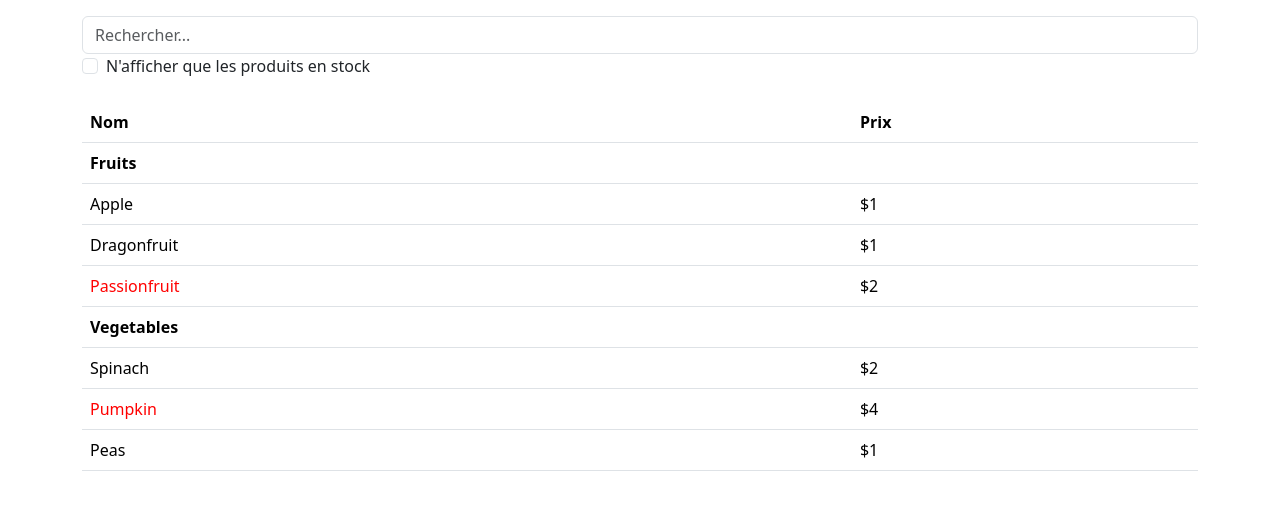
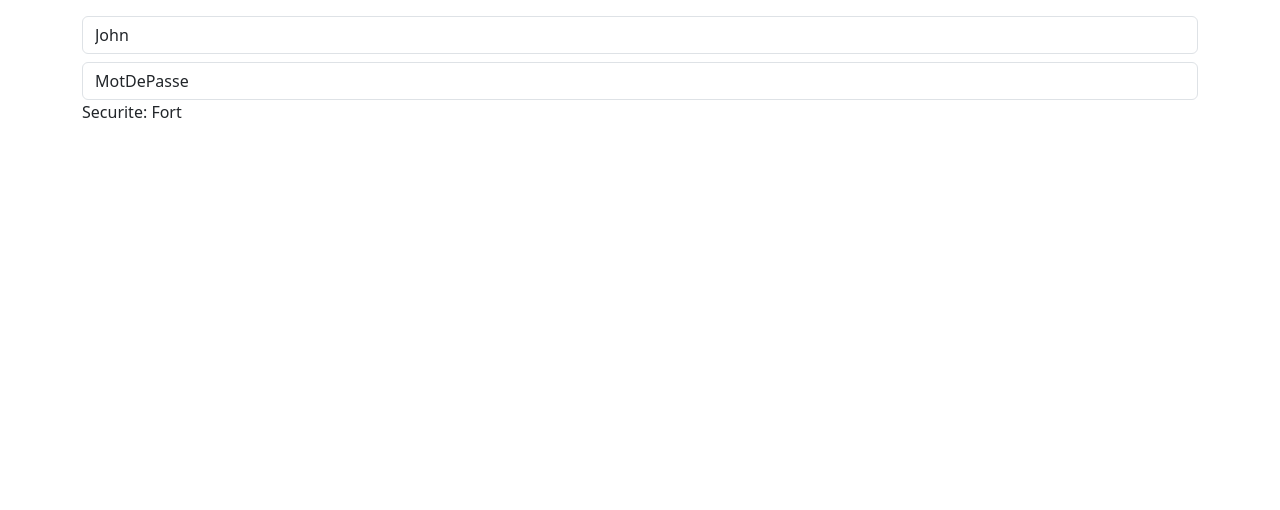
Before and after one commit to Mohamed-78/Formation-ReactJs, a React (Vite) app: page / in a window 1280 px wide. Shown: the top 510 px of the page. Built offline with nearby package versions, Linux system fonts and the light colour scheme.

Commit message:
Ajout du Hook useMemo

```diff
--- a/src/App.jsx
+++ b/src/App.jsx
@@ -1,84 +1,42 @@
-import { useState } from "react";
+import { useEffect, useMemo, useState } from "react";
 import { Checkbox } from "./components/forms/chexbox";
 import { ProductCategoryRow } from "./components/products/productCategoryRow";
 import { ProductRow } from "./components/products/productRow";
 import { Input } from "./components/forms/input";
 
-const PRODUCTS = [
-  { category: "Fruits", price: "$1", stocked: true, name: "Apple" },
-  { category: "Fruits", price: "$1", stocked: true, name: "Dragonfruit" },
-  { category: "Fruits", price: "$2", stocked: false, name: "Passionfruit" },
-  { category: "Vegetables", price: "$2", stocked: true, name: "Spinach" },
-  { category: "Vegetables", price: "$4", stocked: false, name: "Pumpkin" },
-  { category: "Vegetables", price: "$1", stocked: true, name: "Peas" },
-]
-
 function App() {
 
-  const [showStockedOnly, setShowStockedOnly] = useState(false)
-  const [search, setSearch] = useState('')
+  const [firstname, setFirstname] = useState('John')
+  const [password, setPassword] = useState('MotDePasse')
+  const security = useMemo(() =>{
+      return PasswordSecurity(password)
+  }, [password])
 
-  const visibleProduct = PRODUCTS.filter(product =>{
-    if(showStockedOnly && !product.stocked){
-      return false
-    }
-
-    if(search && !product.name.includes(search)){
-      return false
-    }
-
-    return true
-  })
-
-  return <div className="container my-3">
-      <SearchBar
-        search={search}
-        onSearchChange={setSearch}
-        showStockedOnly={showStockedOnly}
-        onStockedOnlyChange={setShowStockedOnly}
+  return <div className="container my-3 vstack gap-2">
+      <Input
+        label="Nom d'utilisateur"
+        value={firstname}
+        onChange={setFirstname}
       />
-      <ProductTable products={visibleProduct}/>
+      <div>
+        <Input
+          label="Password"
+          type="password"
+          value={password}
+          onChange={setPassword}
+        />
+        Securite: {security}
+      </div>
   </div>
 }
 
-function SearchBar({showStockedOnly, onStockedOnlyChange, search, onSearchChange}){
-  return <div>
-    <div className="mb-4">
-      <Input value={search} onChange={onSearchChange} placeholder="Rechercher..." />
-      <Checkbox
-        id="stocked"
-        checked={showStockedOnly}
-        onChange={onStockedOnlyChange}
-        label="N'afficher que les produits en stock"
-      />
-    </div>
-  </div>
-}
-
-function ProductTable({products}){
-
-  const rows = [];
-  let lastCategory = null
-
-  for (let product of products){
-    if(product.category !== lastCategory){
-      rows.push(<ProductCategoryRow key={product.category} name={product.category}/>)
-    }
-    lastCategory = product.category
-    rows.push(<ProductRow product={product} key={product.name}/>)
+function PasswordSecurity(password){
+  if(password.length <3){
+    return 'Faible'
+  } else if(password.length < 6){
+    return 'Moyen'
   }
-
-  return <table className="table">
-    <thead>
-      <tr>
-        <th>Nom</th>
-        <th>Prix</th>
-      </tr>
-    </thead>
-    <tbody>
-      {rows}
-    </tbody>
-  </table>
+  return 'Fort';
 }
 
 export default App
```
